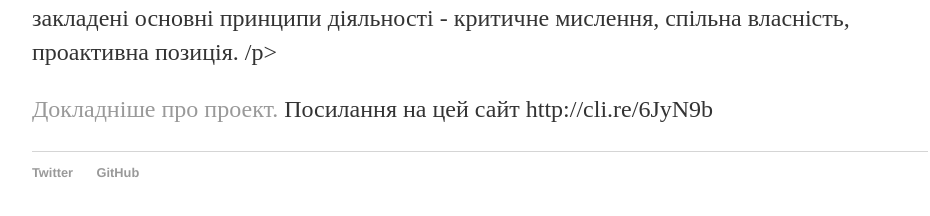
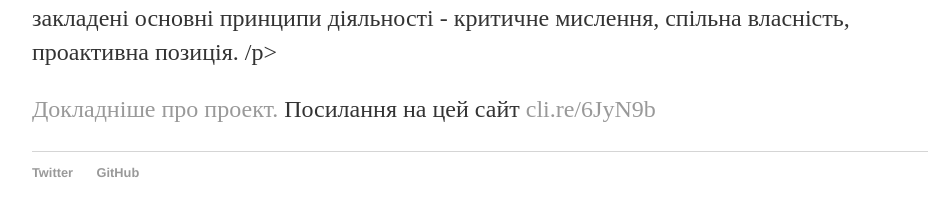
Before and after one commit to eduard-k/TPD, a Jekyll site: the page built from index.html, in a window 1280 px wide. Shown: the part 366-582 px from the top of the page, without its empty margins (160-1090 px from the left). Built offline with Jekyll 4.4.1, drawn with Linux system fonts in a browser that asks for light colours; some of the changed lines change nothing that is shown.

Commit message:
Update index.html
исправлена ссылка

```diff
--- a/index.html
+++ b/index.html
@@ -9,5 +9,5 @@ title: Думай, Спільнокошт, Дій (TPD)
 </p>
 	<p>Кожне з цих слів ще належить наповнити практиками та процедурами. Та в них вже закладені основні принципи діяльності - критичне мислення, спільна власність, проактивна позиція.
 /p>
-	<p><a href="{{ site.baseurl }}/about">Докладніше про проект.</a> Посилання на цей сайт http://cli.re/6JyN9b</p>
+	<p><a href="{{ site.baseurl }}/about">Докладніше про проект.</a> Посилання на цей сайт <a href="http://cli.re/6JyN9b">cli.re/6JyN9b</a></p>
 </div><!-- /.blurb -->
```
